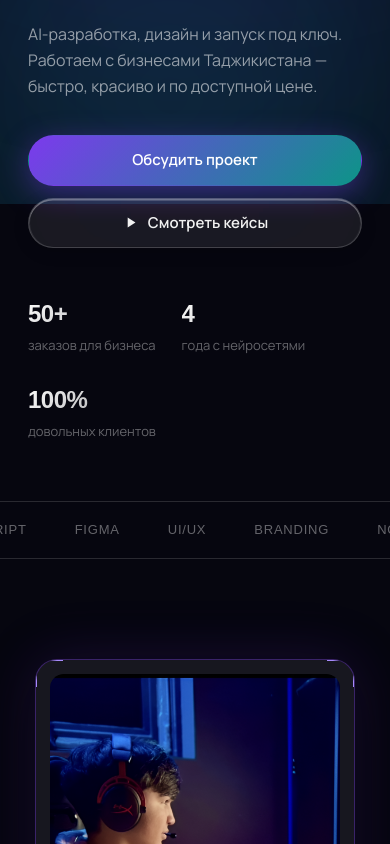
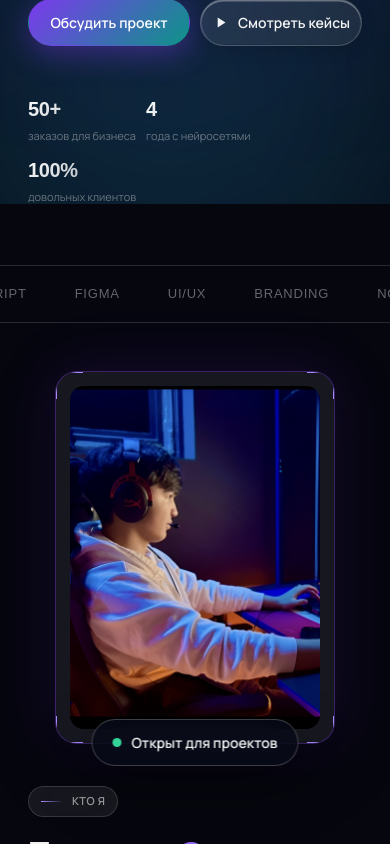
Before and after one commit to alamovtjk/alteno-dev, a React (Vite) app: page / in a window 390 px wide. Shown: the part 640-1484 px from the top of the page. Built offline with nearby package versions, Linux system fonts and the light colour scheme; no server answers; a web font is replaced by a local one.

Commit message:
feat: full mobile responsive — 480/600/768/860/1080px breakpoints

```diff
--- a/src/alteno.css
+++ b/src/alteno.css
@@ -745,9 +745,10 @@ input,textarea,button { font-family:inherit; }
 /* ═══════════════════════════════════
    RESPONSIVE
    ═══════════════════════════════════ */
+/* ─── 1080px ─── */
 @media(max-width:1080px) {
   .hero-section { grid-template-columns:1fr; gap:30px; min-height:auto; padding:120px 0 70px; }
-  .hero-devices { overflow: visible; }
+  .hero-devices { overflow:visible; }
   .visual { height:440px; max-width:460px; margin:0 auto; width:100%; }
   .proc-grid { grid-template-columns:1fr; gap:40px; }
   .proc-left { position:static; }
@@ -758,33 +759,96 @@ input,textarea,button { font-family:inherit; }
   .footer-grid { grid-template-columns:1fr 1fr; }
   .banner-inner { grid-template-columns:1fr; gap:40px; padding:40px 32px; }
 }
+
+/* ─── 860px ─── */
 @media(max-width:860px) {
-  .about-grid { grid-template-columns:1fr; gap:60px; }
-  .photo-wrap { max-width:320px; margin:0 auto; width:100%; }
+  .about-grid { grid-template-columns:1fr; gap:40px; }
+  .photo-wrap { max-width:280px; margin:0 auto; width:100%; }
   .svc-grid { grid-template-columns:1fr; }
   .case-grid { grid-template-columns:1fr 1fr; }
   .reviews-grid { grid-template-columns:1fr; }
+  .contacts-row { display:grid; grid-template-columns:1fr 1fr; }
 }
+
+/* ─── 768px ─── */
+@media(max-width:768px) {
+  .section { padding:72px 0; }
+  .hero-section { padding:96px 0 56px; }
+  .hero-copy h1 { font-size:clamp(28px,7.5vw,48px); }
+  .hero-stats { gap:20px; }
+  .hero-stats .stat .num { font-size:24px; }
+  .sec-title { font-size:clamp(24px,6vw,40px); }
+  .sec-sub { font-size:15px; }
+  .sec-head { margin-bottom:36px; }
+  .dv-svc-labels { flex-wrap:wrap; gap:8px; justify-content:center; }
+  .dv-svc-lbl { padding:8px 14px; }
+  .dv-svc-name { font-size:10px; }
+  .cases-soon { padding:48px 24px; }
+  .rings { display:none; }
+  .proc-grid { gap:28px; }
+  .dv-tags { gap:7px; margin-top:60px; }
+  .dv-tag { font-size:11.5px; padding:6px 13px; }
+}
+
+/* ─── 600px ─── */
 @media(max-width:600px) {
-  .hero-section { text-align:left; }
-  .hero-cta { gap:12px; }
-  .hero-cta .btn { flex:1; }
-  .visual { height:400px; }
+  .section { padding:60px 0; }
+  .hero-section { text-align:left; padding:88px 0 48px; }
+  .hero-cta { gap:10px; }
+  .hero-cta .btn { flex:1; min-width:0; font-size:14px; padding:12px 16px; }
+  .visual { height:360px; }
   .card-main { width:84%; left:0; }
   .card-chips { width:180px; }
   .card-stat { width:168px; }
-  .hero-stats { gap:26px; }
-  .hero-stats .stat .num { font-size:24px; }
+  .hero-stats { gap:14px; }
+  .hero-stats .stat .num { font-size:22px; }
+  .hero-stats .stat .lbl { font-size:11px; }
   .case-grid { grid-template-columns:1fr; }
   .values { grid-template-columns:1fr; }
-  .num-band { grid-template-columns:1fr; }
+  .num-band { grid-template-columns:1fr 1fr; }
   .numcard+.numcard::before { display:none; }
-  .numcard+.numcard { border-top:1px solid var(--glass-b); }
   .facts { flex-direction:column; }
   .fact+.fact::before { display:none; }
-  .fact+.fact { border-top:1px solid var(--glass-b); }
+  .fact+.fact { border-top:1px solid var(--glass-b); padding-top:16px; margin-top:4px; }
   .footer-grid { grid-template-columns:1fr; }
-  .banner-inner { padding:28px 20px; gap:32px; }
+  .banner-inner { padding:24px 18px; gap:28px; }
+  .contacts-row { grid-template-columns:1fr; display:flex; flex-direction:column; }
+  .cases-soon { padding:40px 18px; gap:12px; }
+  .cases-soon h3 { font-size:18px; }
+  .cases-soon p { font-size:14px; }
+  .dv-svc-labels { gap:6px; }
+  .dv-stage { padding:16px 0 60px; }
+  .manifesto { padding:28px 22px; }
+  .sign { flex-direction:column; align-items:flex-start; gap:10px; }
+  .form-card { padding:24px 18px; }
+  .b-head { gap:20px; }
+}
+
+/* ─── 480px ─── */
+@media(max-width:480px) {
+  .section { padding:48px 0; }
+  .hero-section { padding:80px 0 40px; }
+  .hero-copy h1 { font-size:clamp(22px,8.5vw,32px); letter-spacing:-.02em; margin-bottom:20px; }
+  .sub { font-size:14px; margin-bottom:28px; }
+  .badge { font-size:12px; padding:6px 12px 6px 6px; }
+  .hero-stats { gap:10px; flex-wrap:wrap; }
+  .hero-stats .stat .num { font-size:20px; }
+  .sec-title { font-size:clamp(20px,7.5vw,28px); }
+  .sec-sub { font-size:14px; }
+  .sec-head { margin-bottom:28px; }
+  .eyebrow { font-size:11px; padding:6px 12px; }
+  .btn { font-size:13px; padding:11px 16px; }
+  .num-band { grid-template-columns:1fr 1fr; gap:0; }
+  .numcard { padding:22px 16px; }
+  .cases-soon-icon { width:56px; height:56px; border-radius:16px; }
+  .cases-soon-icon svg { width:28px; height:28px; }
+  .cases-soon { padding:36px 16px; }
+  .dv-svc-labels { flex-direction:column; align-items:center; }
+  .banner-inner { padding:20px 14px; gap:24px; }
+  .form-card { padding:20px 14px; border-radius:16px; }
+  .clink { font-size:13px; padding:9px 12px; }
+  .footer-grid { gap:28px; }
+  .footer-bottom { flex-direction:column; align-items:flex-start; gap:6px; }
 }
 
 /* Scrollbar */
```
